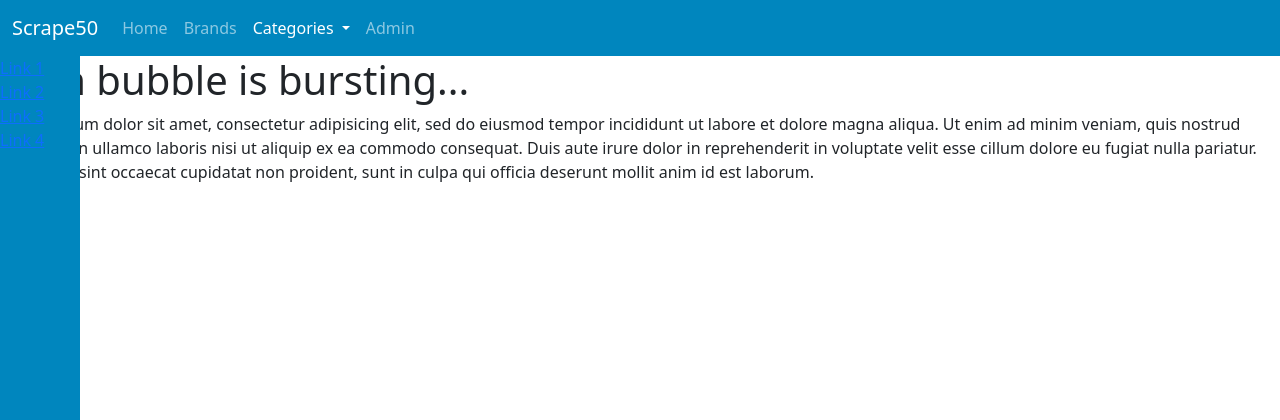
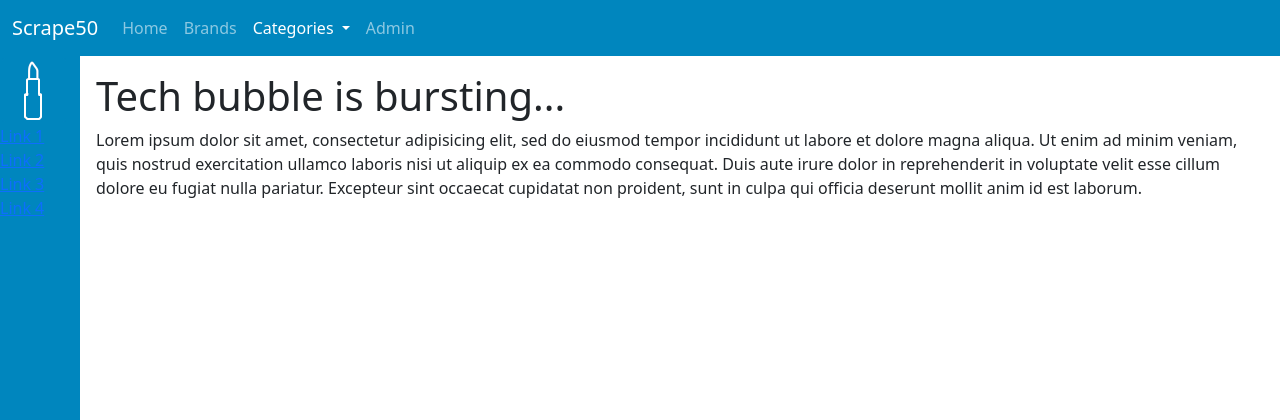
Before and after one commit to languephone/Scrape50, a Flask app: page /sidebar in a window 1280 px wide. Shown: the top 420 px of the page. Run offline with Flask 2, Linux system fonts and the light colour scheme; data that the repository does not hold is empty.

Commit message:
Completed sidebar.html.

```diff
--- a/templates/sidebar.html
+++ b/templates/sidebar.html
@@ -5,6 +5,10 @@
 
 <nav class="sidebar">
     <ul class="sidebar-nav">
+        <li class="logo">
+            <a href="#" class="sidebar-link">
+                <img src="/static/favicon.png">
+            </a>
         <li class="sidebar-item">
             <a href="#" class="sidebar-link">Link 1</a>
         <li class="sidebar-item">
@@ -16,7 +20,7 @@
     </ul>
 </nav>
 
-<div class="text">
+<div class="lorem-text">
     <h1>Tech bubble is bursting...</h1>
     <p>Lorem ipsum dolor sit amet, consectetur adipisicing elit, sed do eiusmod tempor incididunt ut labore et dolore magna aliqua. Ut enim ad minim veniam, quis nostrud exercitation ullamco laboris nisi ut aliquip ex ea commodo consequat. Duis aute irure dolor in reprehenderit in voluptate velit esse cillum dolore eu fugiat nulla pariatur. Excepteur sint occaecat cupidatat non proident, sunt in culpa qui officia deserunt mollit anim id est laborum.
     </p>
```
